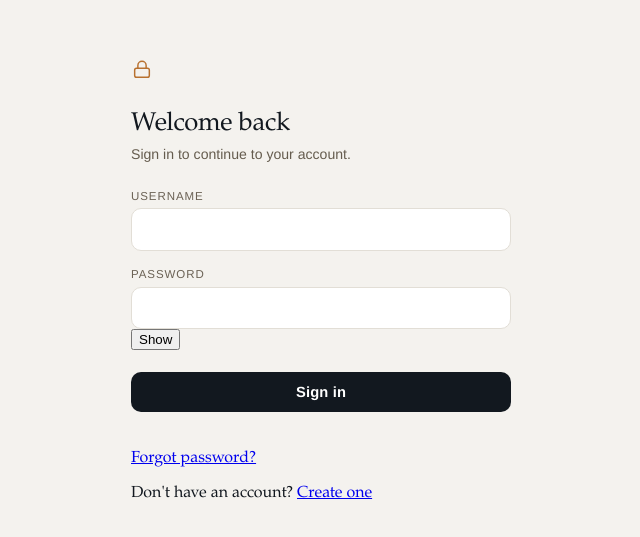
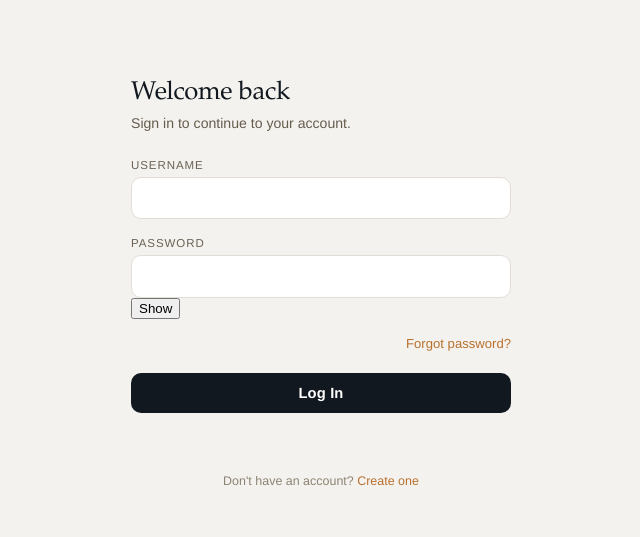
Before and after one commit to lorencedelossantos0-wq/My-first-project-, a plain HTML site: page login.html in a window 1280 px wide. Shown: the part 111-648 px from the top of the page, without its empty margins (319-959 px from the left). Drawn offline with Linux system fonts and the light colour scheme.

Commit message:
Update login.html

```diff
--- a/login.html
+++ b/login.html
@@ -32,21 +32,6 @@
   .panel{
     width:100%;
     max-width: 380px;
-  }
-
-  .mark{
-    display:flex;
-    align-items:center;
-    gap:.6rem;
-    margin-bottom: 1.75rem;
-  }
-  .mark svg{ flex:none; }
-  .mark span{
-    font-family: "Helvetica Neue", Arial, sans-serif;
-    font-size:.72rem;
-    letter-spacing:.16em;
-    text-transform:uppercase;
-    color:#6b6255;
   }
 
   h1{
@@ -126,6 +111,19 @@
   }
   .field-error.show{ display:block; }
 
+  .row-between{
+    display:flex;
+    align-items:center;
+    justify-content:flex-end;
+    font-family: "Helvetica Neue", Arial, sans-serif;
+    font-size:.82rem;
+  }
+  .row-between a{
+    color: var(--accent);
+    text-decoration:none;
+  }
+  .row-between a:hover{ text-decoration:underline; }
+
   button[type="submit"]{
     margin-top:.25rem;
     width:100%;
@@ -162,6 +160,11 @@
     color:#8c8373;
     text-align:center;
   }
+  .footnote a{
+    color: var(--accent);
+    text-decoration:none;
+  }
+  .footnote a:hover{ text-decoration:underline; }
 
   @media (prefers-reduced-motion: reduce){
     *{ transition:none !important; }
@@ -170,14 +173,6 @@
 </head>
 <body>
   <div class="panel">
-    <div class="mark">
-      <svg width="22" height="22" viewBox="0 0 24 24" fill="none" aria-hidden="true">
-        <rect x="4" y="10" width="16" height="10" rx="2" stroke="#b8712f" stroke-width="1.6"/>
-        <path d="M7.5 10V7a4.5 4.5 0 0 1 9 0v3" stroke="#b8712f" stroke-width="1.6" stroke-linecap="round"/>
-      </svg>
-      <span> </span>
-    </div>
-
     <h1>Welcome back</h1>
     <p class="sub">Sign in to continue to your account.</p>
 
@@ -205,16 +200,17 @@
         <p class="field-error" id="passwordError">Password must be at least 4 characters.</p>
       </div>
 
-      <button type="submit" id="submitBtn">Sign in</button>
+      <div class="row-between">
+        <a href="/reset-password" id="forgotLink">Forgot password?</a>
+      </div>
+
+      <button type="submit" id="submitBtn">Log In</button>
       <div id="message" role="status" aria-live="polite"></div>
     </form>
 
-  <a href="/reset-password" id="forgotLink">Forgot password?</a>
-</form>
-
-    <p id="signupWrapper">
-    Don't have an account? <a href="/signup" id="signupLink">Create one</a>
-  </p>
+    <p class="footnote" id="signupWrapper">
+      Don't have an account? <a href="/signup" id="signupLink">Create one</a>
+    </p>
   </div>
 
   <script>
@@ -274,7 +270,7 @@
         // Simulated network delay for a realistic demo.
         setTimeout(() => {
           submitBtn.disabled = false;
-          submitBtn.textContent = 'Sign in';
+          submitBtn.textContent = 'Log In';
 
           if (validateDemoCredentials(username.value.trim(), password.value)) {
             setMessage('Signed in successfully.', 'success');
```
